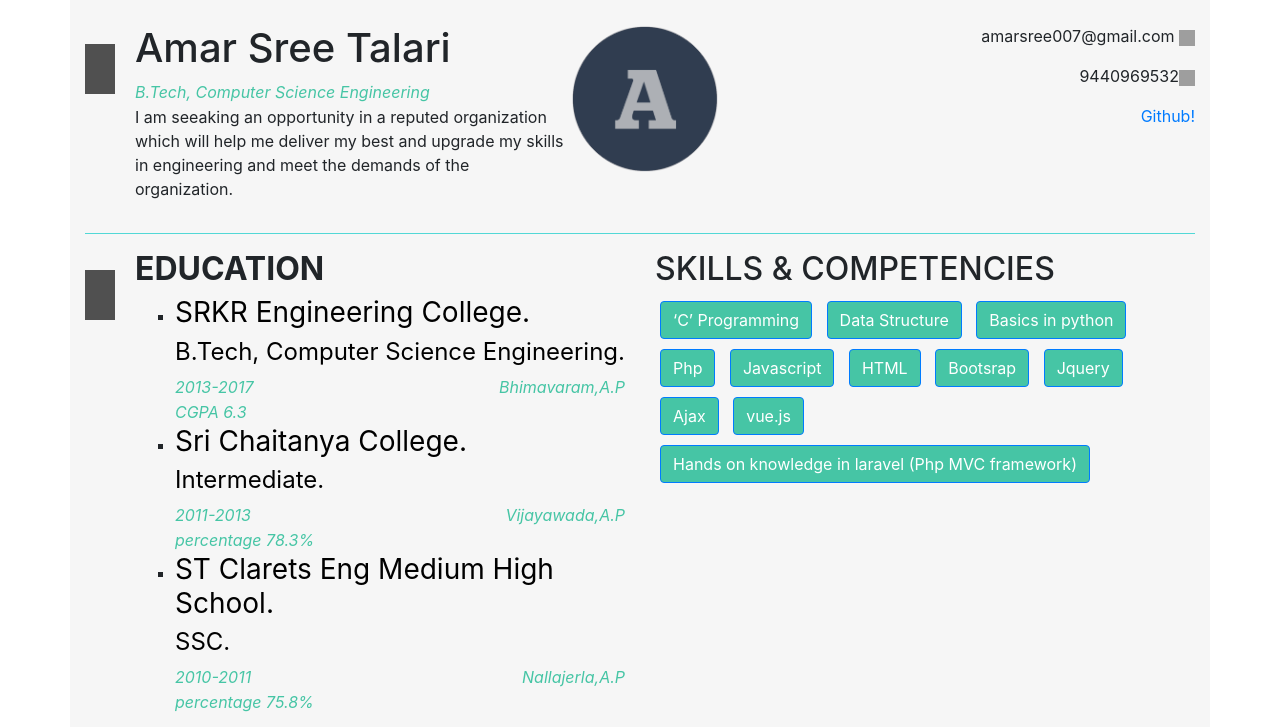
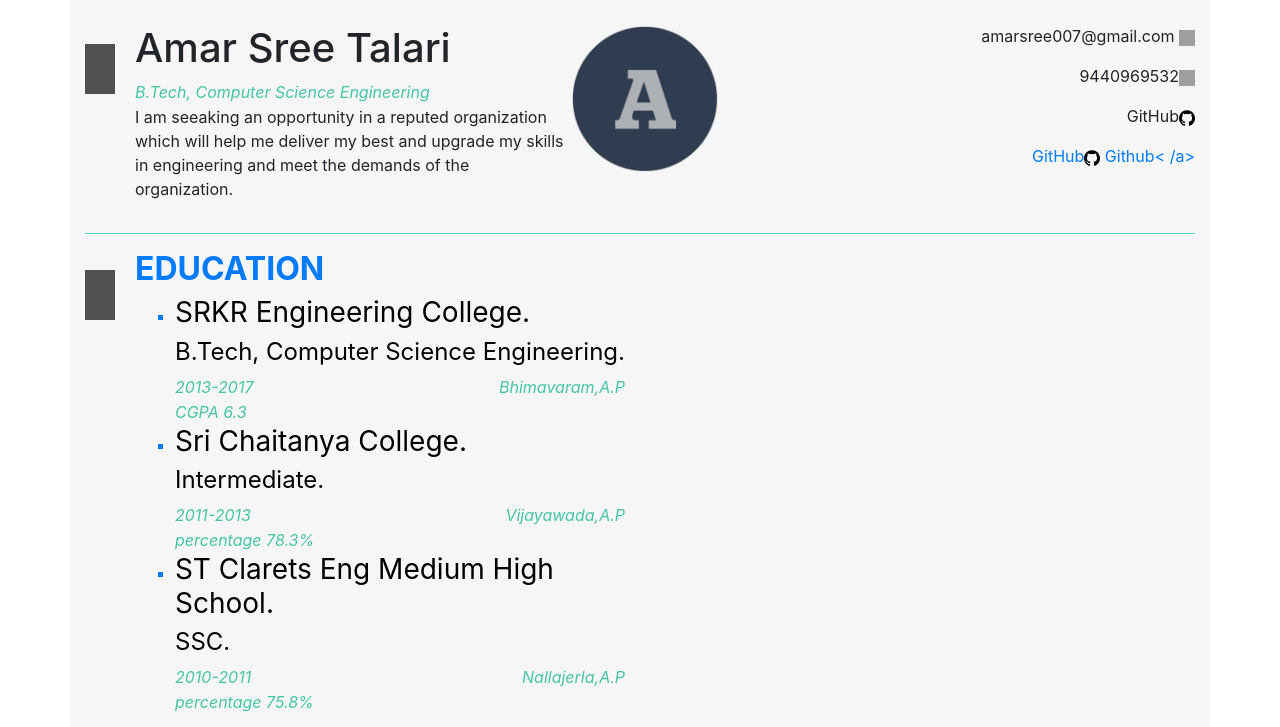
Before and after one commit to amarsree/resume, a plain HTML site: page index.html in a window 1280 px wide. Shown: the top 727 px of the page. Drawn offline with nearby package versions, Linux system fonts and the light colour scheme; grey boxes are pictures that could not be loaded.

Commit message:
Update index.html

```diff
--- a/index.html
+++ b/index.html
@@ -111,7 +111,9 @@ background: var(--subtitles);
 
 						<p >amarsree007@gmail.com <img class="icon" src="http://www.free-icons-download.net/images/message-icon-24347.png"> </p>
 						<p >9440969532<img class="icon" src="http://www.free-icons-download.net/images/mobile-user-management-icon-94598.png"> </p>
-						 <a href="https://github.com/amarsree">Github!</a>
+						<p>GitHub<img class="icon" src="img/25231.svg"> </p>
+						 <a href="https://github.com/amarsree">GitHub<img class="icon" src="img/25231.svg"></a>
+						 <a href="https://github.com/amarsree">Github< /a>
 
 			</div>
 		</div>
```
